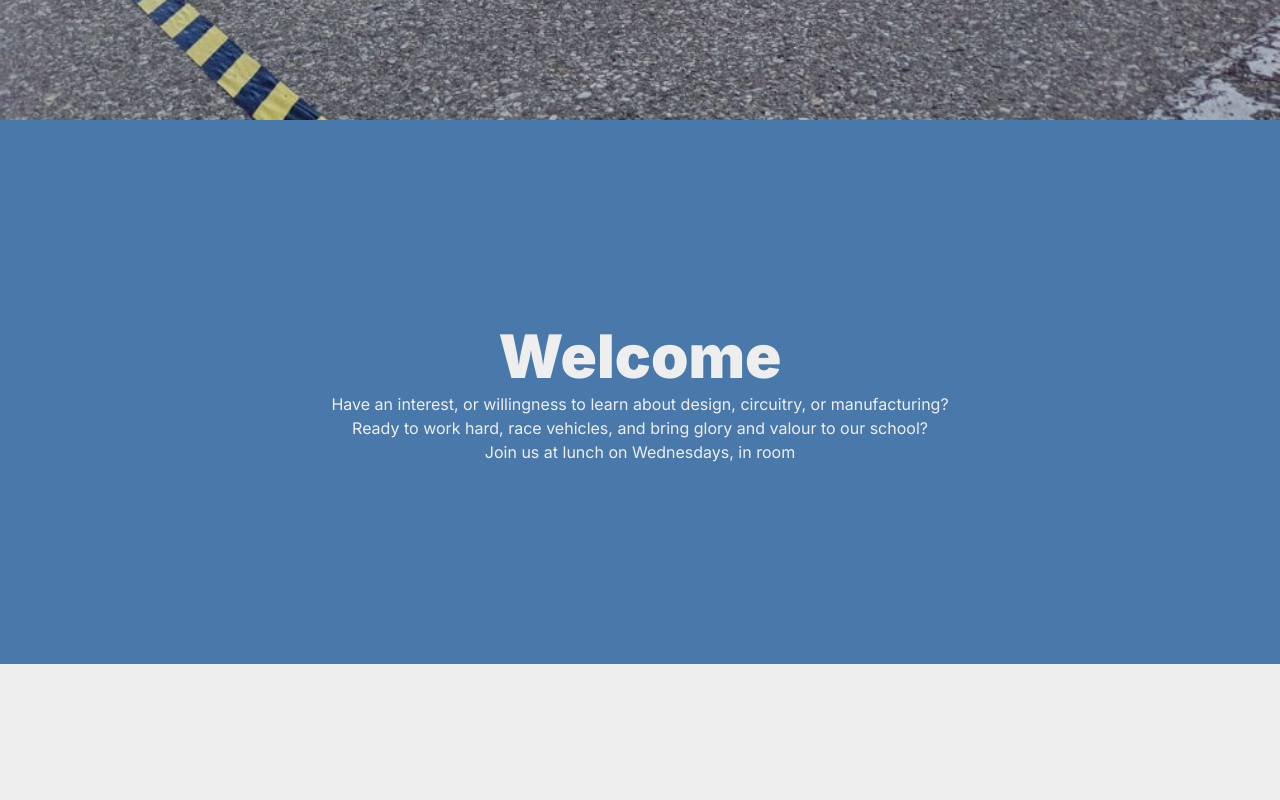
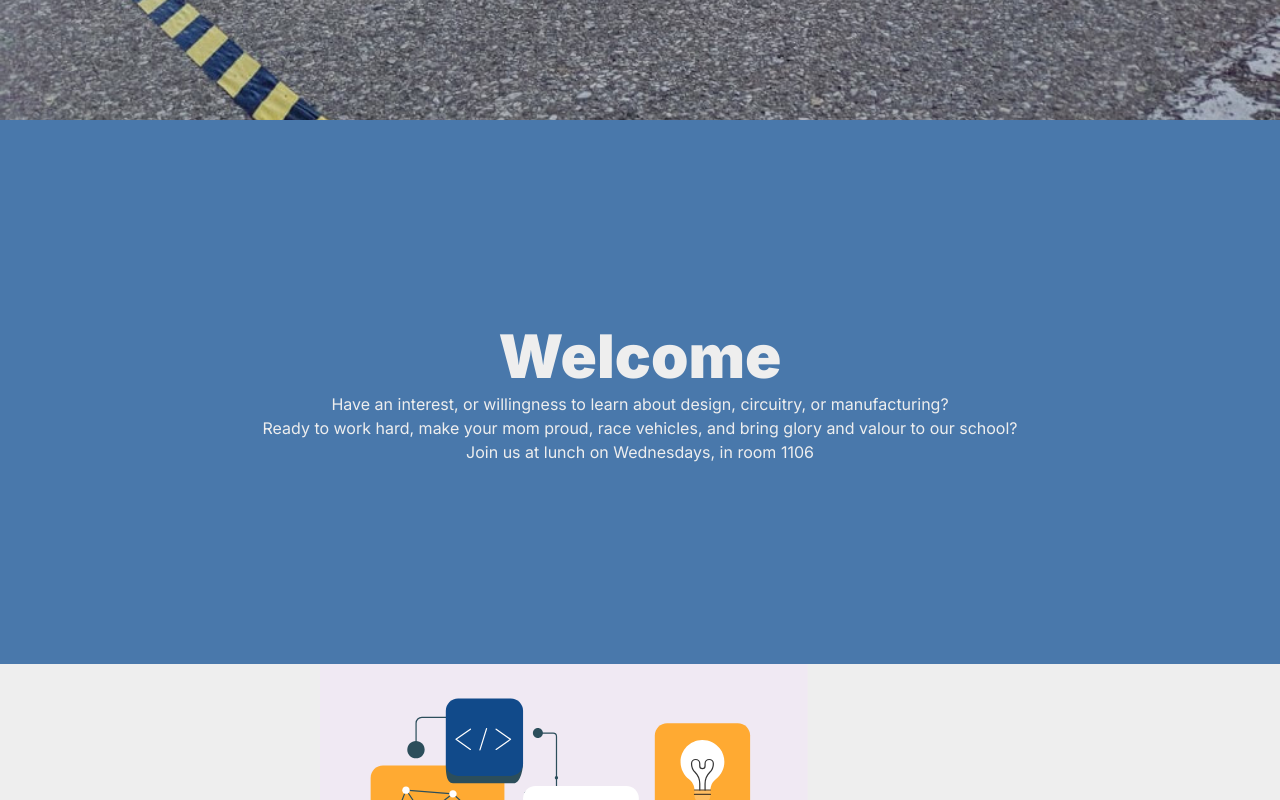
Before and after one commit to LHSSEVC/lhssevc.github.io, a React (Create React App) app: page / in a window 1280 px wide. Shown: the part 740-1540 px from the top of the page. Before the commit the page ends 1404 px from the top, so only its background shows below. Built offline with nearby package versions, Linux system fonts and the light colour scheme.

Commit message:
added funny graphic

```diff
--- a/src/Pages/Home.tsx
+++ b/src/Pages/Home.tsx
@@ -1,5 +1,6 @@
 import React from "react";
 import { Typography, Box } from "@mui/material";
+import { ReactComponent as Graphic0 } from "../assets/graphic0.svg";
 import "../Styles/Home.scss";
 
 const Home = () => {
@@ -15,18 +16,22 @@ const Home = () => {
           Club
         </Typography>
       </Box>
-      <Box className="accent-block">
+      <Box className="accent block">
         <Typography variant="h2">Welcome</Typography>
         <Typography variant="body1" sx={{ color: "background.default" }}>
           Have an interest, or willingness to learn about design, circuitry, or
           manufacturing?
           <br />
-          Ready to work hard, race vehicles, and bring glory and valour to our
-          school?
+          Ready to work hard, make your mom proud, race vehicles, and bring
+          glory and valour to our school?
           <br />
-          Join us at lunch on Wednesdays, in room{" "}
+          Join us at lunch on Wednesdays, in room 1106
           {/*TODO add room number (I forget it)*/}
         </Typography>
+      </Box>
+
+      <Box>
+        <Graphic0 height="50%" width="50%" viewBox="0 0 2100 2100" />
       </Box>
     </div>
   );
--- a/src/styles.scss
+++ b/src/styles.scss
@@ -105,13 +105,16 @@ button {
   border: none;
 }
 
-.accent-block {
+.accent {
+  color: $background;
   background-color: $blue-3;
+}
+
+.block {
   padding: 25vh 10%;
   top: 100vh;
   text-align: center;
   h3 {
     font-size: 3rem;
-    color: $background;
   }
 }
```
Also changed, not shown: src/assets/graphic0.svg (added), 12 other files (tests, documents, lock files or other folders).
